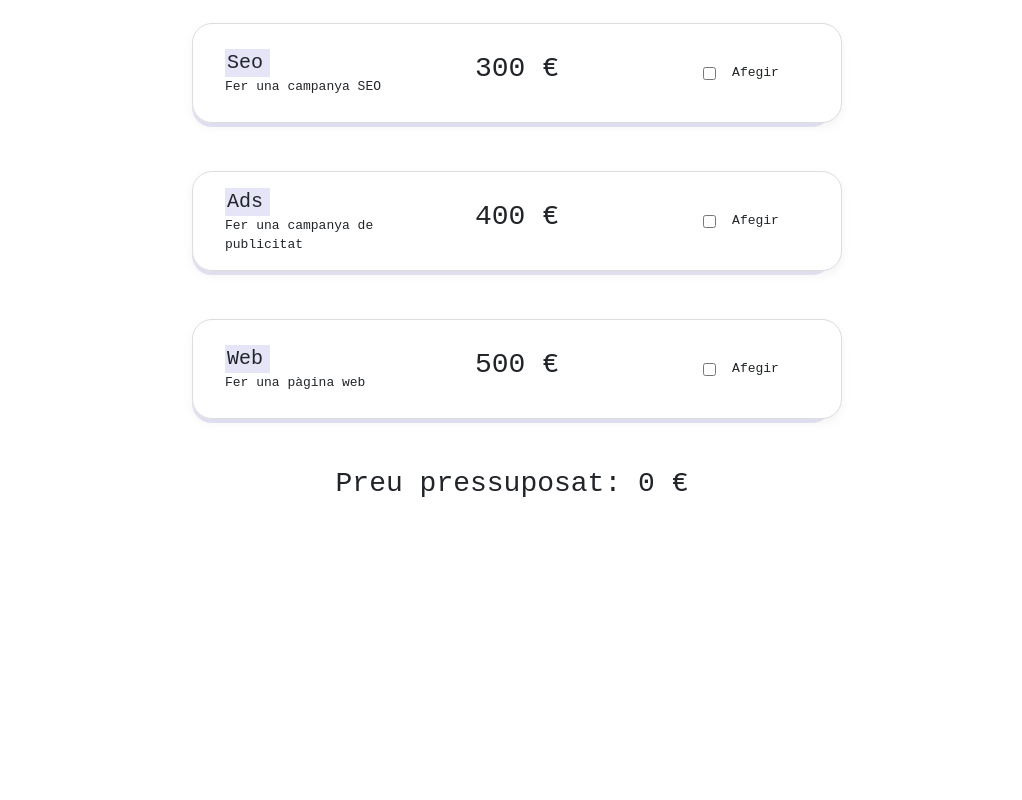
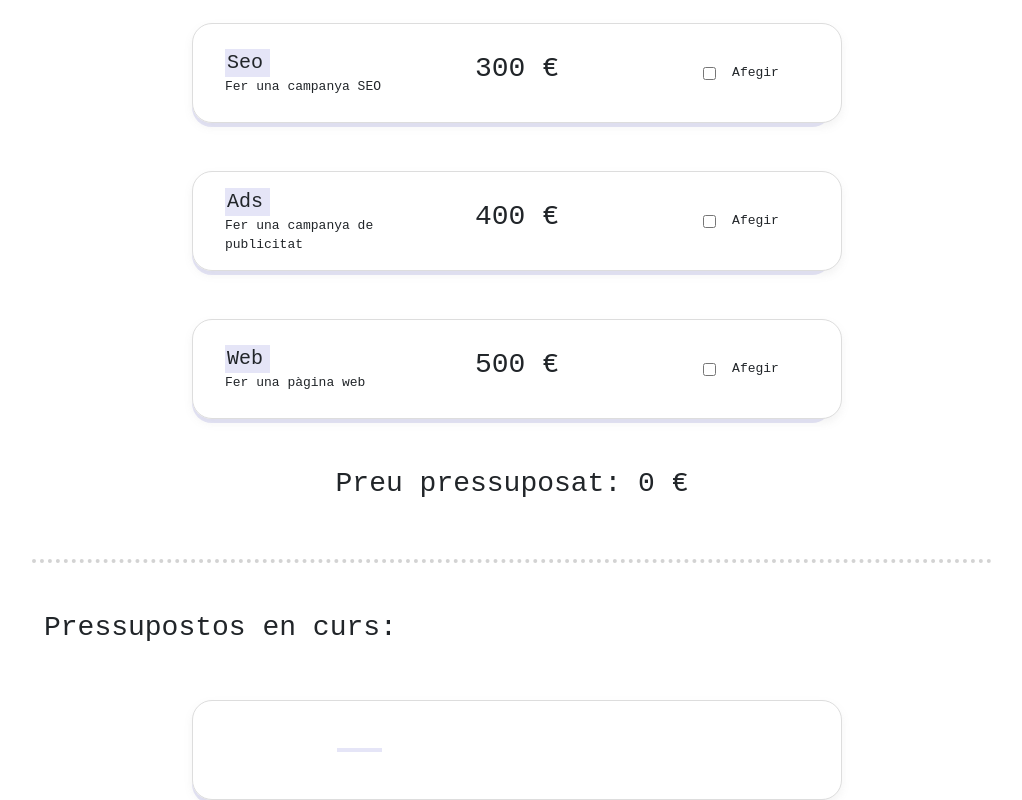
Before and after one commit to Luovtyrell/React-budgets, a React (Vite) app: page / in a window 1280 px wide. Shown: the part 235-1035 px from the top of the page, without its empty margins (128-1150 px from the left). Before the commit the page ends 800 px from the top, so only its background shows below. Built offline with nearby package versions, Linux system fonts and the light colour scheme.

Commit message:
Budget in progress layout

```diff
--- /dev/null
+++ b/src/components/BudgetInProgress/BudgetInProgress.css
@@ -0,0 +1,7 @@
+.dotted-separator {
+  border-top: 0.30rem dotted lightgray; /* 5px convertido a rem */
+  width: 60rem; /* Ajusta el ancho en rem */
+  margin: 0 auto; /* Centra la línea */
+  margin-top: 3.125rem; /* 50px convertido a rem */
+  display: flex;
+}
--- /dev/null
+++ b/src/components/BudgetInProgress/BudgetInProgress.jsx
@@ -0,0 +1,40 @@
+import { useContext } from "react";
+import ServiceListContext from "../../context/ServiceListContext";
+import UpdateServiceListContext from "../../context/UpdateServiceListContext";
+import "./BudgetInProgress.css";
+
+function BudgetInProgress() {
+  const serviceList = useContext(ServiceListContext);
+  const handleSelectionChange = useContext(UpdateServiceListContext);
+
+  return (
+    <>
+      <div className="dotted-separator">
+      <div className="container mt-5 d-flex">
+        <h3>Pressupostos en curs:</h3>
+      </div>
+      </div>
+      <div className="container mt-5 d-flex justify-content-center align-items-center">
+        <div className="card-component">
+          <div className="card-body-component">
+            <div className="row custom-row">
+              <div className="col-md-4 ">
+                <h5 className="card-title tittle-component-card custom-margin-left">
+                  {/* {//Nom del producte} */}
+                </h5>
+                <p className="card-text custom-margin-left">
+                  {/* {descripció del producte} */}
+                </p>
+              </div>
+              <div className="col-md-4 d-flex align-items-center justify-content-center">
+                {/* <h3>{preu del producte} €</h3> */}
+              </div>
+            </div>
+          </div>
+        </div>
+      </div>
+    </>
+  );
+}
+
+export default BudgetInProgress;
--- a/src/pages/Home/BudgetHome.jsx
+++ b/src/pages/Home/BudgetHome.jsx
@@ -2,6 +2,7 @@ import "./BudgetHome.css";
 import TotalPrice from "../../components/TotalPrice/TotalPrice";
 import serviceList from "../../data/budgetData.json";
 import ServiceListProvider from "../../context/ServiceListProvider.jsx";
+import BudgetInProgress from "../../components/BudgetInProgress/BudgetInProgress.jsx";
 
 const Home = () => {
   return (
@@ -24,6 +25,7 @@ const Home = () => {
       <div className="container">
         <ServiceListProvider value={serviceList}>
           <TotalPrice />
+          <BudgetInProgress/>
         </ServiceListProvider>
       </div>
     </div>
```
